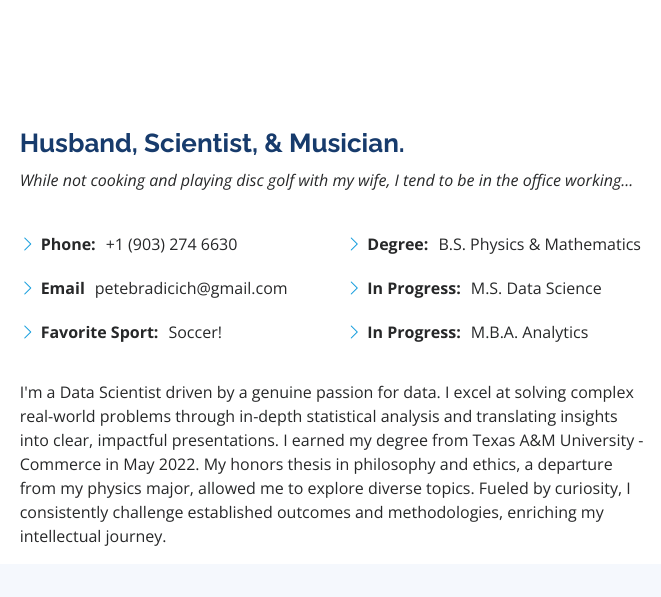
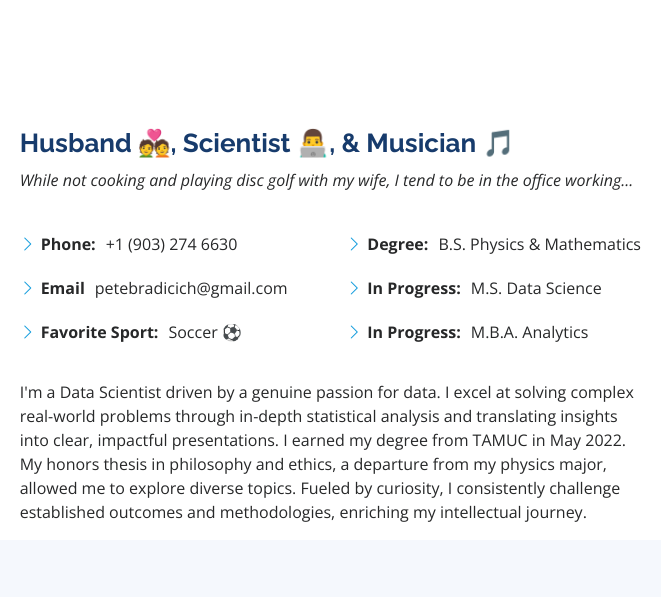
Before and after one commit to peter9032/peter9032.github.io, a plain HTML site: page index.html in a window 1280 px wide. Shown: the part 840-1437 px from the top of the page, 619-1280 px from the left. Drawn offline with nearby package versions, Linux system fonts and the light colour scheme.

Commit message:
Added emojis to my about section and did a little cleanup of unnecssary text

```diff
--- a/index.html
+++ b/index.html
@@ -82,7 +82,9 @@
             <img src="assets/img/profile-img-2.jpg" class="img-fluid" alt="">
           </div>
           <div class="col-lg-8 pt-4 pt-lg-0 content" data-aos="fade-left">
-            <h3>Husband, Scientist, &amp; Musician.</h3>
+            <h3>Husband &#x1F491;,
+                Scientist &#x1F468;&#x200D;&#x1F4BB;,
+                &amp; Musician &#x1F3B5;</h3>
             <p class="fst-italic">
               While not cooking and playing disc golf with my wife,
               I tend to be in the office working...
@@ -93,7 +95,7 @@
                 <ul>
                   <li><i class="bi bi-chevron-right"></i> <strong>Phone:</strong> <span>+1 (903) 274 6630</span></li>
                   <li><i class="bi bi-chevron-right"></i> <strong>Email</strong> <span>petebradicich@gmail.com</span></li>
-                  <li><i class="bi bi-chevron-right"></i> <strong>Favorite Sport:</strong> <span>Soccer!</span></li>
+                  <li><i class="bi bi-chevron-right"></i> <strong>Favorite Sport:</strong> <span>Soccer &#9917;</span></li>
                 </ul>
               </div>
               <div class="col-lg-6">
@@ -109,7 +111,7 @@
                  I'm a Data Scientist driven by a genuine passion for data. I excel
                  at solving complex real-world problems through in-depth statistical
                  analysis and translating insights into clear, impactful presentations.
-                 I earned my degree from Texas A&M University - Commerce in May 2022.
+                 I earned my degree from TAMUC in May 2022.
                  My honors thesis in philosophy and ethics, a departure from my physics
                  major, allowed me to explore diverse topics. Fueled by curiosity,
                  I consistently challenge established outcomes and methodologies,
@@ -218,7 +220,6 @@
 
         <div class="section-title">
           <h2>Portfolio</h2>
-          <p>Select a picture to dive deeper into my portfolio!</p>
         </div>
 
         <div class="row" data-aos="fade-up">
```
